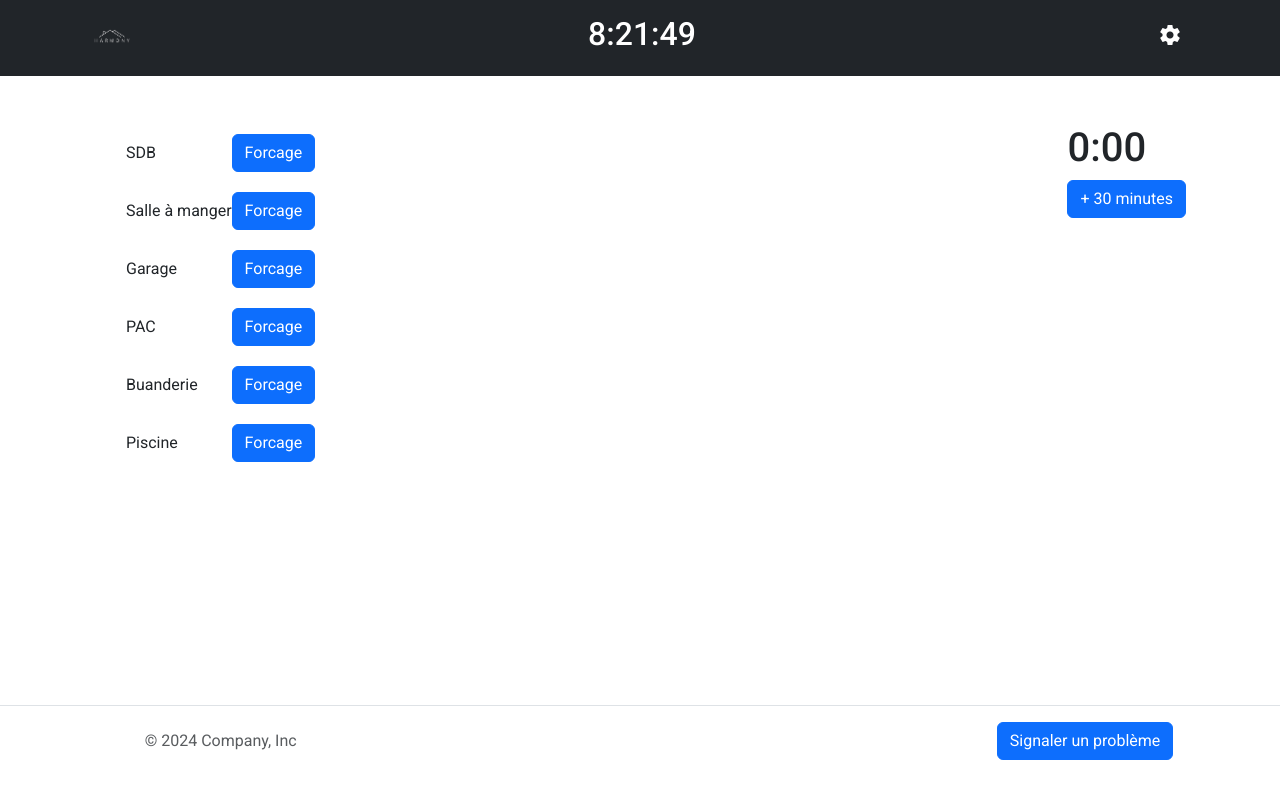
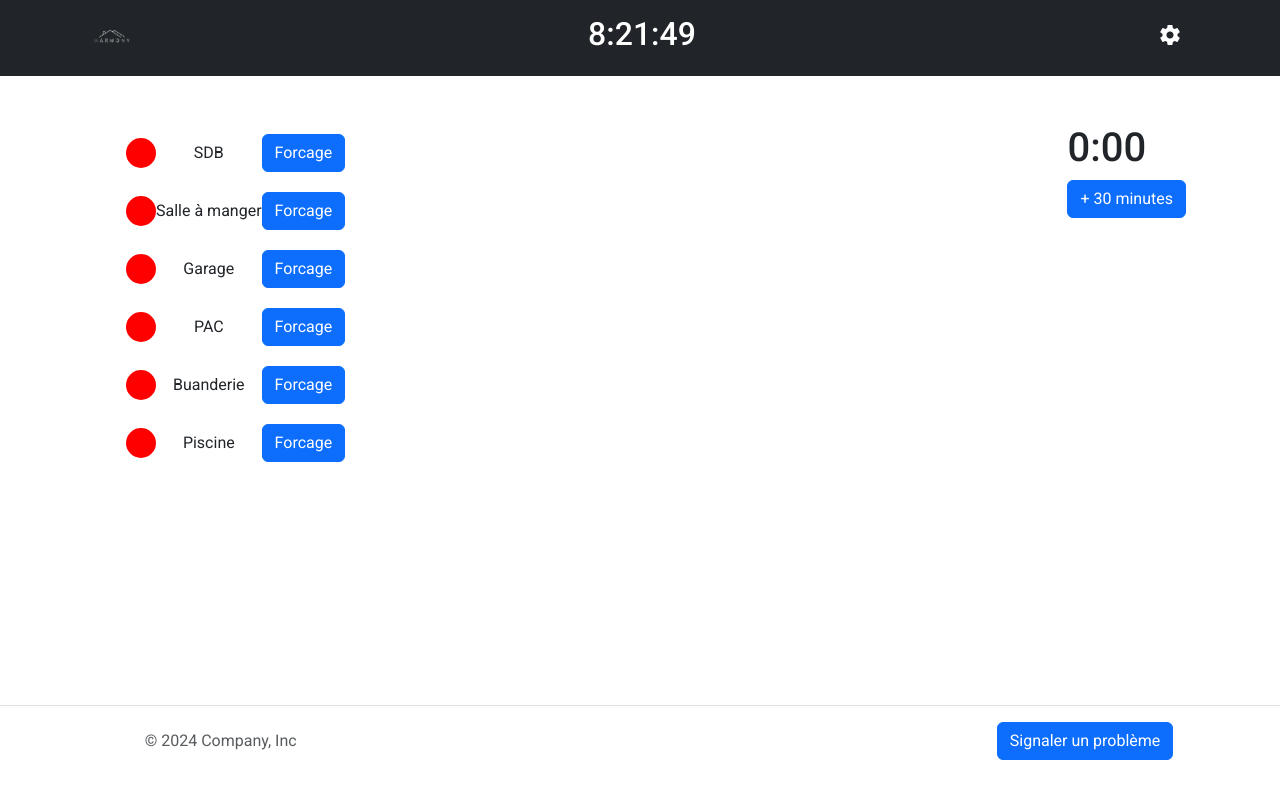
Before and after one commit to samueltomen/angular_automation_project, an Angular app: page / in a window 1280 px wide. Built offline with nearby package versions, Linux system fonts and the light colour scheme.

Commit message:
dot with button logic

```diff
--- a/src/app/app.module.ts
+++ b/src/app/app.module.ts
@@ -20,6 +20,7 @@ import {LogComponent} from './log/log.component';
 import {NgOptimizedImage} from "@angular/common";
 import { provideAnimationsAsync } from '@angular/platform-browser/animations/async';
 import {MatIcon} from "@angular/material/icon";
+import { DotComponent } from './dot/dot.component';
 
 @NgModule({
   declarations: [
@@ -36,6 +37,7 @@ import {MatIcon} from "@angular/material/icon";
     PoolComponent,
     TimerComponent,
     LogComponent,
+    DotComponent,
   ],
   imports: [
     BrowserModule,
--- a/src/app/bathroom/bathroom.component.html
+++ b/src/app/bathroom/bathroom.component.html
@@ -1,7 +1 @@
-<div class="d-flex justify-content-between align-items-center">
-  SDB
-  <div>
-    <app-force-button (btnClick)="Force" btnClass="btn-primary"
-                      text="Forcage"></app-force-button>
-  </div>
-</div>
+<app-dot name="SDB"></app-dot>
--- a/src/app/dining-room/dining-room.component.html
+++ b/src/app/dining-room/dining-room.component.html
@@ -1,7 +1 @@
-<div class="d-flex justify-content-between align-items-center">
-  Salle à manger
-  <div>
-    <app-force-button (btnClick)="Force" btnClass="btn-primary"
-                      text="Forcage"></app-force-button>
-  </div>
-</div>
+<app-dot name="Salle à manger"></app-dot>
--- /dev/null
+++ b/src/app/dot/dot.component.css
@@ -0,0 +1,7 @@
+.dot {
+  width: 30px;
+  height: 30px;
+  border-radius: 50%;
+  display: inline-block;
+  transition: background-color 0.3s;
+}
--- /dev/null
+++ b/src/app/dot/dot.component.html
@@ -0,0 +1,8 @@
+<div class="d-flex justify-content-between align-items-center">
+  <div [style.background-color]="isActive ? 'green' : 'red'" class="dot"></div>
+  {{ name }}
+  <app-force-button (btnClick)="toggleDotColor()"
+                    btnClass="btn-primary"
+                    text="Forcage">
+  </app-force-button>
+</div>
--- /dev/null
+++ b/src/app/dot/dot.component.ts
@@ -0,0 +1,15 @@
+import {Component, Input} from '@angular/core';
+
+@Component({
+  selector: 'app-dot',
+  templateUrl: './dot.component.html',
+  styleUrl: './dot.component.css'
+})
+export class DotComponent {
+  @Input() name: string = '';
+  isActive: boolean = false;
+
+  toggleDotColor() {
+    this.isActive = !this.isActive;
+  }
+}
--- a/src/app/garage/garage.component.html
+++ b/src/app/garage/garage.component.html
@@ -1,7 +1 @@
-<div class="d-flex justify-content-between align-items-center">
-  Garage
-  <div>
-    <app-force-button (btnClick)="Force" btnClass="btn-primary"
-                      text="Forcage"></app-force-button>
-  </div>
-</div>
+<app-dot name="Garage"></app-dot>
--- a/src/app/heat-pump/heat-pump.component.html
+++ b/src/app/heat-pump/heat-pump.component.html
@@ -1,7 +1 @@
-<div class="d-flex justify-content-between align-items-center">
-  PAC
-  <div>
-    <app-force-button (btnClick)="Force" btnClass="btn-primary"
-                      text="Forcage"></app-force-button>
-  </div>
-</div>
+<app-dot name="PAC"></app-dot>
--- a/src/app/laundry-room/laundry-room.component.html
+++ b/src/app/laundry-room/laundry-room.component.html
@@ -1,7 +1 @@
-<div class="d-flex justify-content-between align-items-center">
-  Buanderie
-  <div>
-    <app-force-button (btnClick)="Force" btnClass="btn-primary"
-                      text="Forcage"></app-force-button>
-  </div>
-</div>
+<app-dot name="Buanderie"></app-dot>
--- a/src/app/pool/pool.component.html
+++ b/src/app/pool/pool.component.html
@@ -1,7 +1 @@
-<div class="d-flex justify-content-between align-items-center">
-  Piscine
-  <div>
-    <app-force-button (btnClick)="Force" btnClass="btn-primary"
-                      text="Forcage"></app-force-button>
-  </div>
-</div>
+<app-dot name="Piscine"></app-dot>
```
Also changed, not shown: 1 other file (tests, documents, lock files or other folders).
